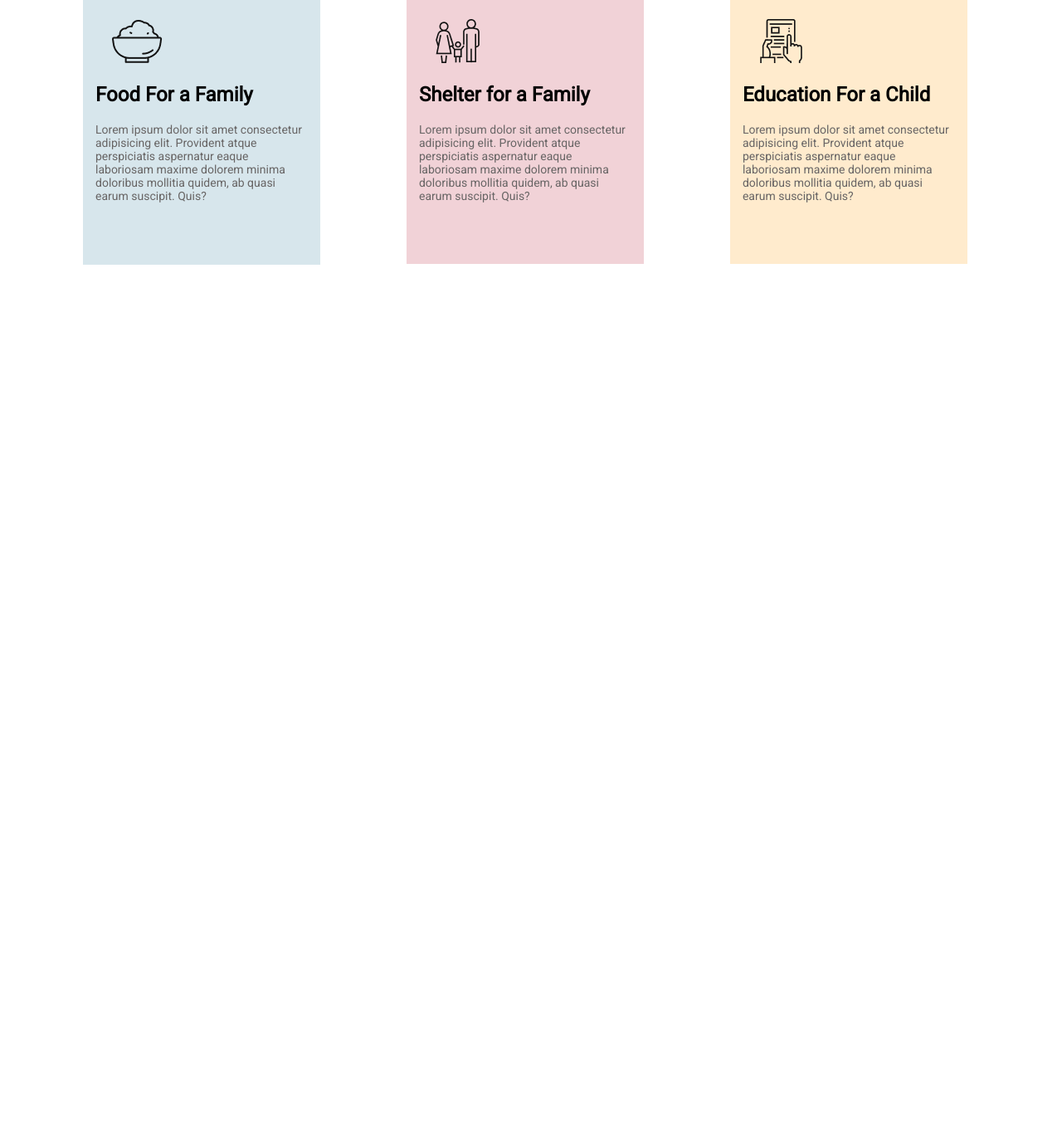
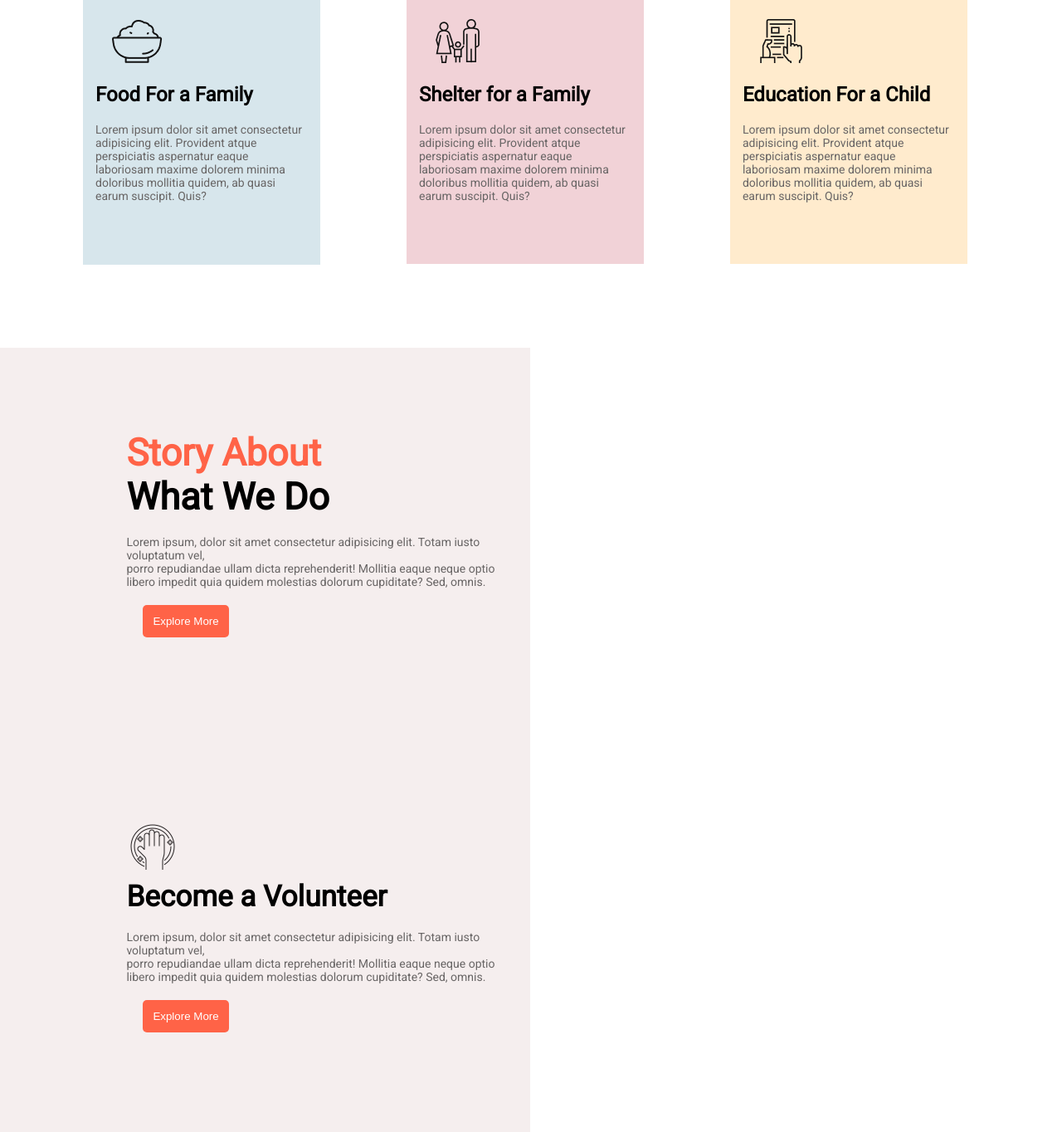
Before and after one commit to saeami/donate-now, a plain HTML site: page index.html in a window 1280 px wide. Shown: the part 1519-2883 px from the top of the page at 83% size. Before the commit the page ends 1938 px from the top, so only its background shows below. Drawn offline with Linux system fonts and the light colour scheme.

Commit message:
4t commit

```diff
--- a/index.html
+++ b/index.html
@@ -102,11 +102,29 @@
                 <h2>Education For a Child</h2>
                 <p class="p4">Lorem ipsum dolor sit amet consectetur adipisicing elit. Provident atque perspiciatis aspernatur eaque laboriosam maxime dolorem minima doloribus mollitia quidem, ab quasi earum suscipit. Quis?</p>
             </div>
+        </div>
+</section>
 
-        </div>
+<section>
+<div>
+<div id="height" class="bonus">
+    <h1> <span class="color">Story About</span> <br>What We Do </h1>
+    <p class="p5">Lorem ipsum, dolor sit amet consectetur adipisicing elit. Totam iusto voluptatum vel, <br> porro repudiandae ullam dicta reprehenderit! Mollitia eaque neque optio <br> libero impedit quia quidem molestias dolorum cupiditate? Sed, omnis.</p>
 
-    </section>
+    <button class="explore-button">Explore More</button>
+</div>
 
+<div class="bonus">
+    <img src="icons/vol.png" alt="">
+    <h3> Become a Volunteer </h3>
+    <p class="p5">Lorem ipsum, dolor sit amet consectetur adipisicing elit. Totam iusto voluptatum vel, <br> porro repudiandae ullam dicta reprehenderit! Mollitia eaque neque optio <br> libero impedit quia quidem molestias dolorum cupiditate? Sed, omnis.</p>
+
+    <button class="explore-button">Explore More</button>
+</div>
+
+
+</div>
+</section>
 
 
 </body>
--- a/style.css
+++ b/style.css
@@ -140,3 +140,38 @@ body{
 #bg2{
     background-color: blanchedalmond;
 }
+
+.color{
+    color: tomato;
+
+}
+.bonus{
+    width: 38%;
+    height: 50%;
+    font-size: 30px;
+    padding-left: 152.4px;
+    background-color: rgb(245, 238, 238);
+    padding-top: 100px;
+    padding-bottom: 100px;
+    display: inline-block;
+    }
+
+.p5{
+    color: rgb(104, 101, 101);
+    font-size: 14px;
+    padding-top: 20px;
+
+}
+
+.explore-button{
+    margin: 20px;
+    padding: 10px;
+    color: white;
+    background-color: tomato;
+    border-color: transparent;
+    border-radius: 5px;
+}
+
+.explore-button:hover{
+    border: 2px solid black;
+}
```
Also changed, not shown: icons/vol.png (added).
